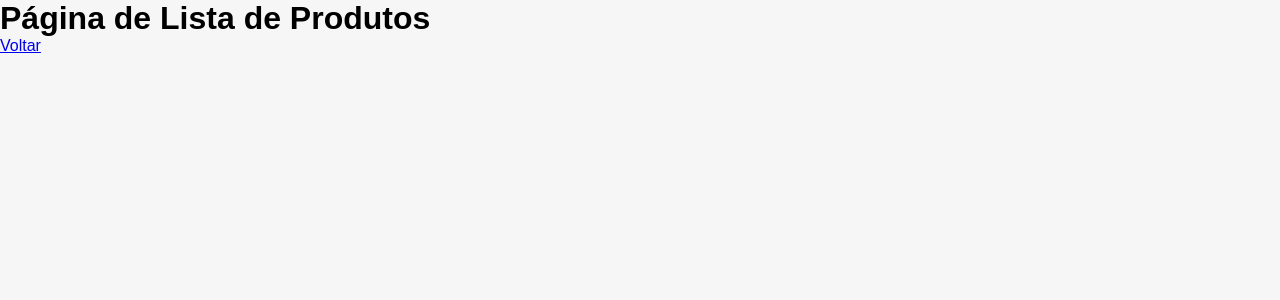
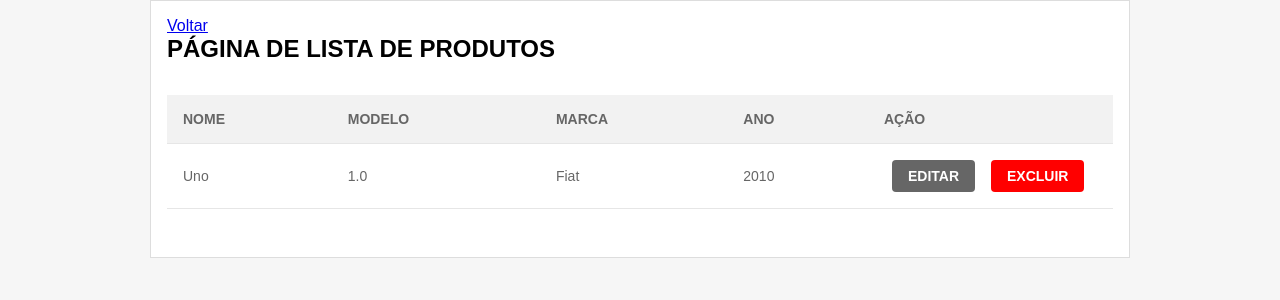
Before and after one commit to mikansc/labcar-frontend, a React (Vite) app: page /lista-produtos in a window 1280 px wide. Shown: the top 300 px of the page. Built offline with nearby package versions, Linux system fonts and the light colour scheme.

Commit message:
tela de listagem de produtos

```diff
--- a/src/paginas/ListaProdutos/index.jsx
+++ b/src/paginas/ListaProdutos/index.jsx
@@ -1,11 +1,45 @@
 import { Link } from "react-router-dom";
+import Conteiner from "../../componentes/Conteiner";
+
+import "./listaProdutos.css";
 
 const ListaProdutos = () => {
   return (
-    <div>
-      <h1>Página de Lista de Produtos</h1>
-      <Link to="/">Voltar</Link>
-    </div>
+    <>
+      <Conteiner>
+        <Link to="/">Voltar</Link>
+        <h1 className="ListaProdutos__titulo">Página de Lista de Produtos</h1>
+        <div className="ListaProdutos__conteudo">
+          <table className="ListaProdutos__tabela">
+            <thead className="ListaProdutos__tabela-head">
+              <tr className="ListaProdutos__tabela-row">
+                <th className="ListaProdutos__tabela-head-cell">Nome</th>
+                <th className="ListaProdutos__tabela-head-cell">Modelo</th>
+                <th className="ListaProdutos__tabela-head-cell">Marca</th>
+                <th className="ListaProdutos__tabela-head-cell">Ano</th>
+                <th className="ListaProdutos__tabela-head-cell">Ação</th>
+              </tr>
+            </thead>
+            <tbody className="ListaProdutos__tabela-body">
+              <tr className="ListaProdutos__tabela-row">
+                <td className="ListaProdutos__tabela-cell">Uno</td>
+                <td className="ListaProdutos__tabela-cell">1.0</td>
+                <td className="ListaProdutos__tabela-cell">Fiat</td>
+                <td className="ListaProdutos__tabela-cell">2010</td>
+                <td className="ListaProdutos__tabela-cell">
+                  <Link className="ListaProdutos__botao-editar" to="editar/1">
+                    Editar
+                  </Link>
+                  <button className="ListaProdutos__botao-excluir">
+                    Excluir
+                  </button>
+                </td>
+              </tr>
+            </tbody>
+          </table>
+        </div>
+      </Conteiner>
+    </>
   );
 };
 
--- /dev/null
+++ b/src/paginas/ListaProdutos/listaProdutos.css
@@ -0,0 +1,93 @@
+.ListaProdutos__titulo {
+  display: block;
+  font-size: 1.5rem;
+  font-weight: 700;
+  text-transform: uppercase;
+  margin-bottom: 32px;
+}
+
+.ListaProdutos__conteudo {
+  width: 100%;
+}
+
+.ListaProdutos__tabela {
+  width: 100%;
+  border-collapse: collapse;
+  border-spacing: 0;
+  margin-bottom: 32px;
+}
+.ListaProdutos__tabela-head {
+  background-color: #f2f2f2;
+  border-bottom: 1px solid #e6e6e6;
+}
+
+.ListaProdutos__tabela-head-cell {
+  padding: 16px;
+  font-size: 0.875rem;
+  font-weight: 700;
+  text-align: left;
+  text-transform: uppercase;
+  color: #666;
+}
+
+.ListaProdutos__tabela-body {
+  background-color: #fff;
+}
+.ListaProdutos__tabela-row {
+  border-bottom: 1px solid #e6e6e6;
+}
+
+.ListaProdutos__tabela-cell {
+  padding: 16px;
+  font-size: 0.875rem;
+  font-weight: 400;
+  text-align: left;
+  color: #666;
+}
+
+.ListaProdutos__tabela-cell:last-child {
+  max-width: 110px;
+}
+
+.ListaProdutos__botao-editar {
+  display: inline-block;
+  padding: 8px 16px;
+  font-size: 0.875rem;
+  font-weight: 700;
+  text-transform: uppercase;
+  color: #fff;
+  background-color: #666;
+  border: 0;
+  border-radius: 4px;
+  cursor: pointer;
+  margin: 0 8px;
+  transition: all 0.2s ease-in-out;
+}
+
+a.ListaProdutos__botao-editar {
+  text-decoration: none;
+  color: #fff;
+}
+
+.ListaProdutos__botao-editar:hover {
+  background-color: #333;
+}
+
+.ListaProdutos__botao-excluir {
+  display: inline-block;
+  padding: 8px 16px;
+  font-size: 0.875rem;
+  font-weight: 700;
+  text-transform: uppercase;
+  color: #fff;
+  background-color: #ff0000;
+  border: 0;
+  border-radius: 4px;
+  cursor: pointer;
+  margin: 0 8px;
+  transition: all 0.2s ease-in-out;
+}
+
+.ListaProdutos__botao-excluir:hover {
+  background-color: #cc0000;
+}
```
